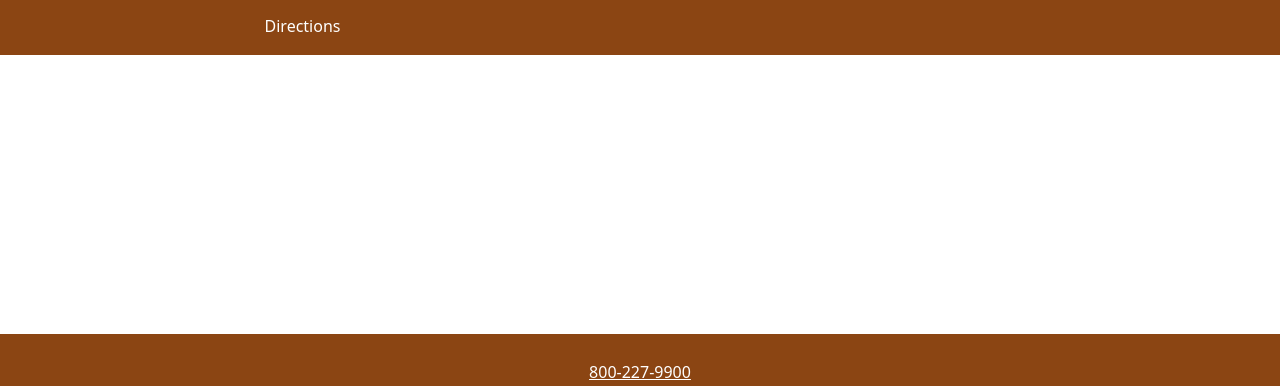
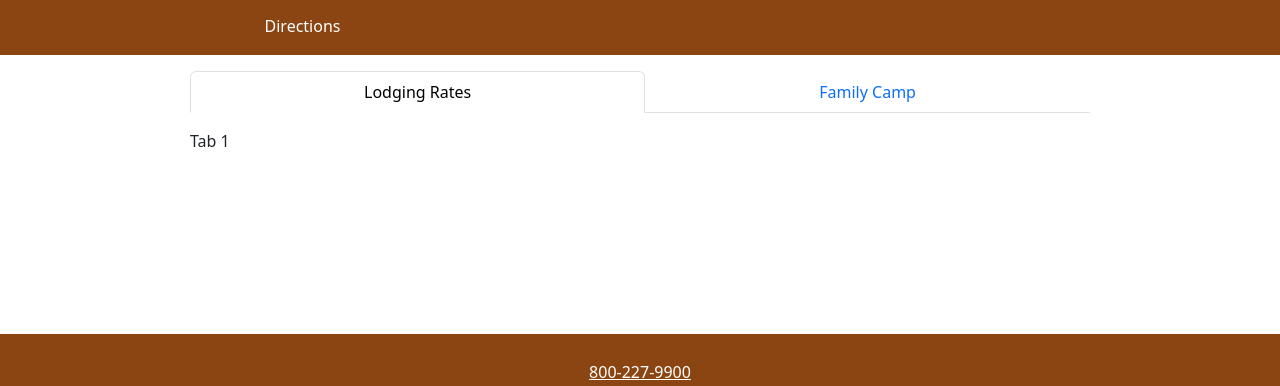
Before and after one commit to GalaxyShard/montecito-sequoia, a plain HTML site: page booking.html in a window 1280 px wide. Shown: the part 266-652 px from the top of the page. Drawn offline with nearby package versions, Linux system fonts and the light colour scheme.

Commit message:
added bootstrap tab (WIP)

```diff
--- a/booking.html
+++ b/booking.html
@@ -54,9 +54,27 @@
 
 
 
-    <main class="col-12 col-md-7">
-        <h1 class="text-center">
-        </h1>
+    <main class="max-size py-3">
+        <ul class="nav nav-tabs nav-fill mb-3" role="tablist">
+            <li class="nav-item" role="presentation">
+                <a class="nav-link active" id="lodging-tab-btn" data-mdb-toggle="tab" href="#lodging-tab" role="tab" aria-controls="lodging-tab" aria-selected="true">
+                    Lodging Rates
+                </a>
+            </li>
+            <li class="nav-item" role="presentation">
+                <a class="nav-link" id="camp-tab-btn" data-mdb-toggle="tab" href="#camp-tab" role="tab" aria-controls="camp-tab" aria-selected="false">
+                    Family Camp
+                </a>
+            </li>
+        </ul>
+        <div class="tab-content">
+            <div class="tab-pane fade show active" id="lodging-tab" role="tabpanel" aria-labelledby="lodging-tab-btn">
+                Tab 1
+            </div>
+            <div class="tab-pane fade" id="camp-tab" role="tabpanel" aria-labelledby="camp-tab-btn">
+                Tab 2
+            </div>
+        </div>
     </main>
 
 
@@ -83,5 +101,7 @@
             </p>
         </div>
     </footer>
+
+    <script src="https://cdn.jsdelivr.net/npm/bootstrap@5.3.2/dist/js/bootstrap.bundle.min.js" integrity="sha384-C6RzsynM9kWDrMNeT87bh95OGNyZPhcTNXj1NW7RuBCsyN/o0jlpcV8Qyq46cDfL" crossorigin="anonymous"></script>
 </body>
 </html>
```
